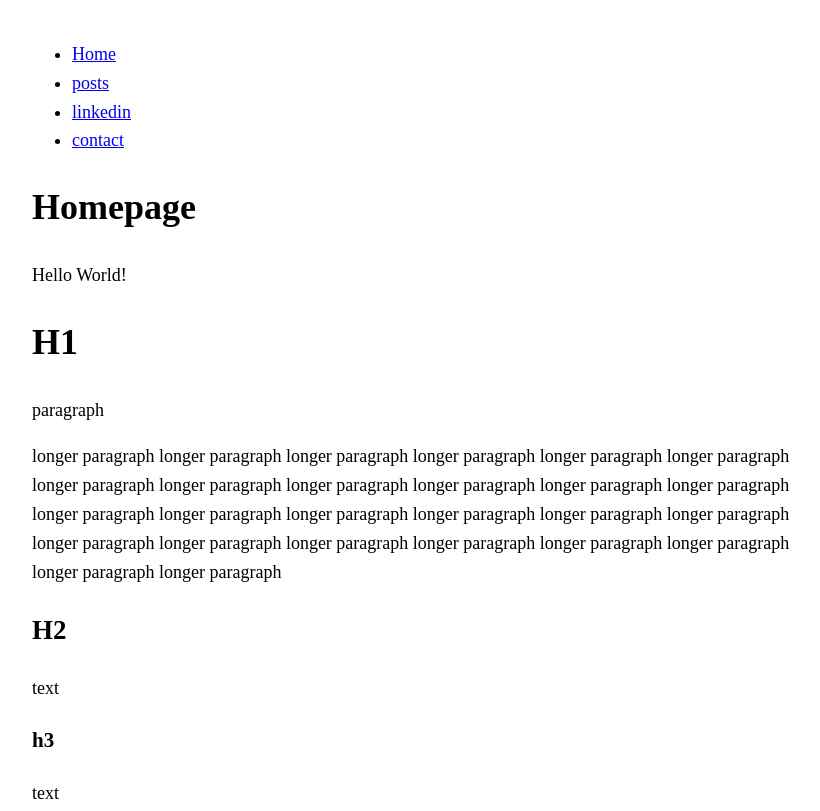
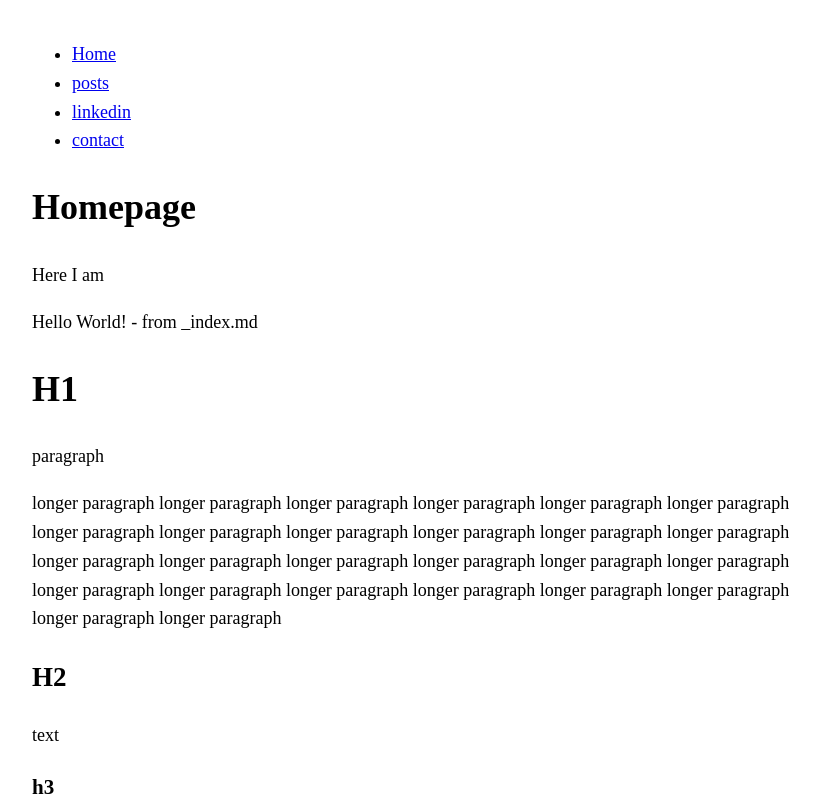
Before and after one commit to OpenBSD-az/OpenBSD-az.github.io, a plain HTML site: page index.html in a window 1280 px wide. Shown: the top 811 px of the page, without its empty margins (208-1028 px from the left). Drawn offline with Linux system fonts and the light colour scheme.

Commit message:
changes to index.html

```diff
--- a/index.html
+++ b/index.html
@@ -22,9 +22,11 @@ body {
 <header class="homepage-header">
 <h1>Homepage</h1>
 
+<span class="subtitle">Here I am</span>
+
 </header>
 <div class="homepage-content">
-<p>Hello World!</p>
+<p>Hello World! - from _index.md</p>
 <h1 id="h1">H1</h1>
 <p>paragraph</p>
 <p>longer paragraph longer paragraph longer paragraph longer paragraph longer paragraph longer paragraph longer paragraph longer paragraph longer paragraph longer paragraph longer paragraph longer paragraph longer paragraph
```
